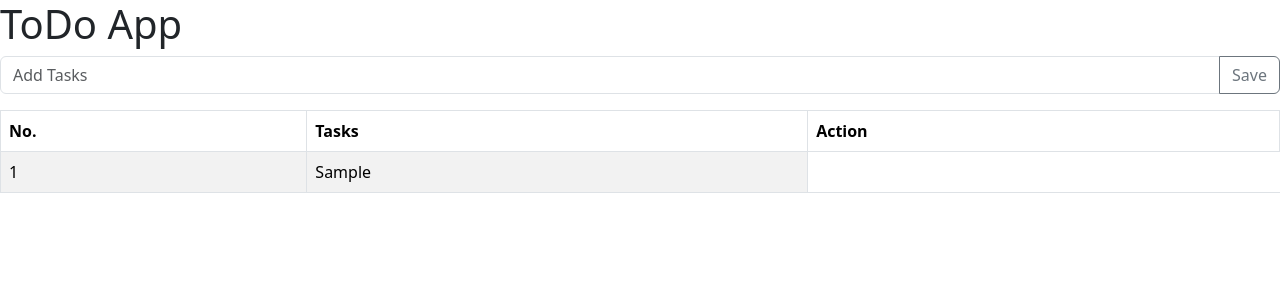
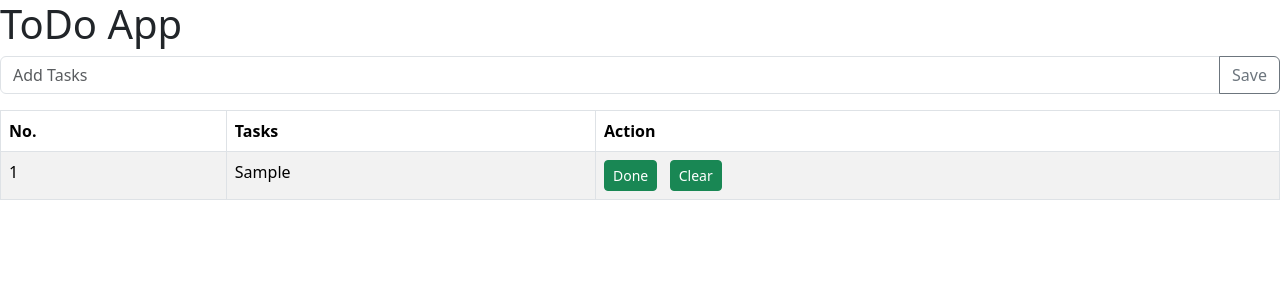
Before and after one commit to Chirag0812/ToDo-Tasklist, a React (Create React App) app: page / in a window 1280 px wide. Both pictures are taken after typing "Sample" into the empty fields and a click on the button "Save". Shown: the top 300 px of the page. Built offline with nearby package versions, Linux system fonts and the light colour scheme.

Commit message:
Click button Functionality Added

```diff
--- a/src/Functional_Components/AddTodo.js
+++ b/src/Functional_Components/AddTodo.js
@@ -7,7 +7,7 @@ import Button from 'react-bootstrap/Button';
 import Form from 'react-bootstrap/Form';
 import InputGroup from 'react-bootstrap/InputGroup';
 
-const AddTodo = (prop) => { //destructioning used
+const AddTodo = (prop) => {
 
   const [addTodo, stateupdatefn] = useState();
 
@@ -42,5 +42,4 @@ const AddTodo = (prop) => { //destructioning used
 }
 
 
-
 export default AddTodo;
--- a/src/Functional_Components/Todo.js
+++ b/src/Functional_Components/Todo.js
@@ -19,23 +19,46 @@ const Todo = () => {
         }])
     }
 
+ //task done function
+    const taskDone = (id) => {
+        // update state corresponding to this id - change the status
+        //1 - not done, 2 - done, 3 - delete
+        const temp = tasklist.map(el => {
+            if (el.id === id) {
+                return { ...el, status: 2 }
+            } else {
+                return el;
+            }
+        })
+        updatelist(temp);
+    }
 
+    // Task delete function
+    const taskDelete = (id) => {
+        // update state corresponding to this id - change the status
+        //1 - not done, 2 - done, 3 - delete
+        const tempp = tasklist.map(el => {
+            if (el.id === id) {
+                return { ...el, status: 3 }
+            } else {
+                return el;
+            }
+        })
+
+        updatelist(tempp);
+    }
 
 
     return (
         <>
-
             <div className="main-Compo">
                 <h1>ToDo App</h1>
                 <AddTodo update={statechange} />
-                <Todolist tasklist={tasklist} />
+                <Todolist tasklist={tasklist } markAsDone={taskDone} clearTodo={taskDelete} />
             </div>
-
        </>
        )
 
     }
 
-
-
 export default Todo;
--- a/src/Functional_Components/Todolist.js
+++ b/src/Functional_Components/Todolist.js
@@ -5,14 +5,18 @@ import Table from 'react-bootstrap/Table';
 import '../App.css'
 
 
-const Todolist=({tasklist})=>{
+const Todolist = ({ tasklist, markAsDone, clearTodo }) => {
 
+	function doneBtnHandler(id) {
+		markAsDone(id)
+	}
 
-
+	function clearTask(id) {
+		clearTodo(id)
+	}
 
 	return (
 		<>
-
 			<Table striped bordered hover>
 				<thead >
 					<tr>
@@ -23,21 +27,25 @@ const Todolist=({tasklist})=>{
 					</tr>
 				</thead>
 				<tbody>
-					{(tasklist || []).map((ele,key) => {//key starts from 0
+					{(tasklist || []).map((ele, key) => {//key starts from 0
 						return (
-							<tr >
-								<td>{key+1}</td>
-								<td>{ele.task}</td>
+							<tr className={ele.status === 3 ? "hidden" : ''}>
+								<td>{key + 1}</td>
+								<td className={ele.status === 2 ? "strikethrough" : ''} >{ele.task}</td>
+
+								<td>
+									<button danger onClick={() => { doneBtnHandler(ele.id) }} className='btn btn-success btn-sm' >Done</button>
+									{/* We are passing current element id(unique data) to the doneBtnHandler so we used arrow fn in button above */}
+									&nbsp;&nbsp;&nbsp;
+									<button danger onClick={() => { clearTask(ele.id) }} className='btn btn-success btn-sm'>Clear</button>
+								</td>
 							</tr>
 						)
 
 					})}
 
-
-
 				</tbody>
 			</Table>
-
 		</>
 	)
 
```
